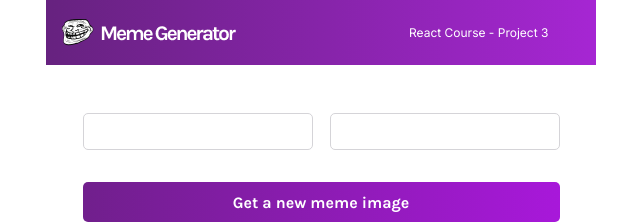
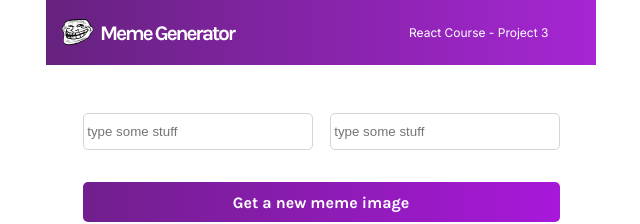
Before and after one commit to jonnyleealas/meme-generator, a React (Create React App) app: page / in a window 1280 px wide. Shown: the top 224 px of the page, without its empty margins (319-959 px from the left). Built offline with nearby package versions, Linux system fonts and the light colour scheme.

Commit message:
play with onMouseOver hover

```diff
--- a/src/components/Card/Card.js
+++ b/src/components/Card/Card.js
@@ -1,25 +1,19 @@
 import './card.css'
 import Fry from '../Card/cardImage/memeimg.png'
 const Card = () => {
+
+    const clickMe = () => {
+        return alert('hello')
+    }
+
     return (
         <div className='card'>
             <div className='input-container'>
-
-
-                <input className='input-1' type='text' />
-
-
-                <input className='input-2' type='text' />
-
+                <input className='input-1' type='text' placeholder=' type some stuff' />
+                <input className='input-2' type='text' placeholder=" type some stuff" />
             </div>
-
-
-            <button className='button'>Get a new meme image</button>
-
-
-                <img className='image' src={Fry} alt='fry' />
-
-
+            <button className='button' onClick={clickMe} type='button'>Get a new meme image</button>
+            <img className='image' src={Fry} alt='fry' onMouseOver={clickMe} />
         </div>
     )
 }
```
